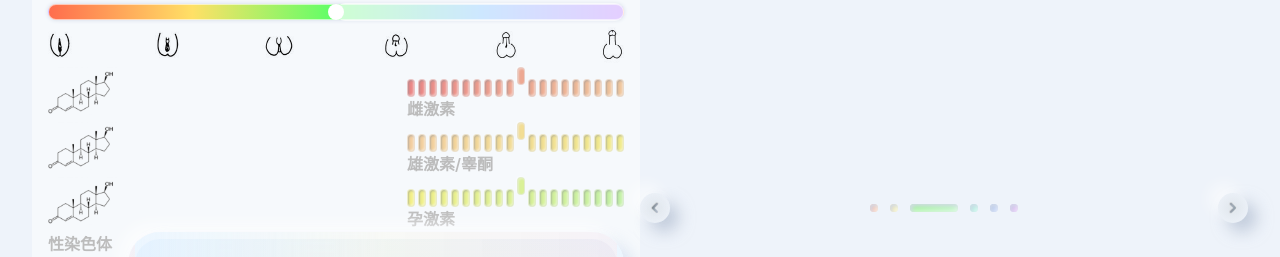
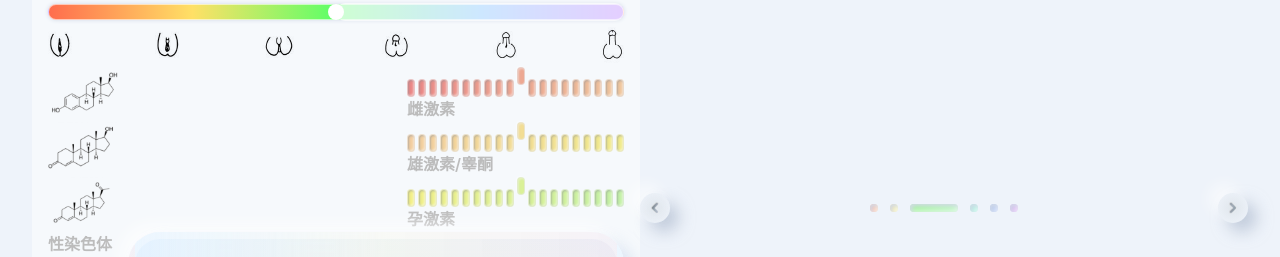
Before and after one commit to WuMianzhi/muu, a Vue app in the folder my-unique-unicorn/: page /physical-traits in a window 1280 px wide. Shown: the part 281-538 px from the top of the page. Built offline with nearby package versions, Linux system fonts and the light colour scheme.

Commit message:
fix: 修正了生理特征中激素所对应的图标

```diff
--- a/my-unique-unicorn/src/components/compose/ImgNumPicker.vue
+++ b/my-unique-unicorn/src/components/compose/ImgNumPicker.vue
@@ -1,7 +1,7 @@
 <template>
   <div class="container">
     <div>
-      <img src="../../assets/img/androgens.svg" alt="androgen" />
+      <img :src="img" :alt="title" />
     </div>
     <div class="selector">
       <BaseProgressPills
--- a/my-unique-unicorn/src/stores/quizStore.ts
+++ b/my-unique-unicorn/src/stores/quizStore.ts
@@ -1,5 +1,8 @@
 // stores/quizStore.ts
 import { defineStore } from "pinia";
+import estrogenImgUrl from "@/assets/img/estrogen.svg"
+import androgensImgUrl from "@/assets/img/androgens.svg"
+import progesteroneImgUrl from "@/assets/img/progesterone.svg"
 
 export const useQuizStore = defineStore("quiz", {
   state: () => ({
@@ -161,21 +164,21 @@ export const useQuizStore = defineStore("quiz", {
           val: 10,
           startColor: [235, 135, 134],
           endColor: [239, 198, 157],
-          img: "../../assets/img/androgens.svg",
+          img: estrogenImgUrl,
         },
         {
           name: "physical.testosterone",
           val: 10,
           startColor: [243, 206, 160],
           endColor: [241, 235, 138],
-          img: "../../assets/img/androgens.svg",
+          img: androgensImgUrl,
         },
         {
           name: "physical.progesterone",
           val: 10,
           startColor: [243, 240, 136],
           endColor: [195, 241, 166],
-          img: "../../assets/img/androgens.svg",
+          img: progesteroneImgUrl,
         },
       ],
       physicalTrailPercent: 50,
--- a/my-unique-unicorn/src/views/PhysiologicalTrait.vue
+++ b/my-unique-unicorn/src/views/PhysiologicalTrait.vue
@@ -10,12 +10,12 @@
       </div>
       <ColorBar v-model:val="quizStore.genderQuiz.physicalTrailPercent" />
       <div class="phy-img-container">
-        <img src="../assets/img/gender_part_1_six.png" alt="" />
-        <img src="../assets/img/gender_part_2_six.png" alt="" />
-        <img src="../assets/img/gender_part_3_six.png" alt="" />
-        <img src="../assets/img/gender_part_4_six.png" alt="" />
-        <img src="../assets/img/gender_part_5_six.png" alt="" />
-        <img src="../assets/img/gender_part_6_six.png" alt="" />
+        <img src="../assets/img/gender_part_1_six.png" alt="0" />
+        <img src="../assets/img/gender_part_2_six.png" alt="1" />
+        <img src="../assets/img/gender_part_3_six.png" alt="2" />
+        <img src="../assets/img/gender_part_4_six.png" alt="3" />
+        <img src="../assets/img/gender_part_5_six.png" alt="4" />
+        <img src="../assets/img/gender_part_6_six.png" alt="5" />
       </div>
     </div>
 
--- a/my-unique-unicorn/vite.config.js
+++ b/my-unique-unicorn/vite.config.js
@@ -12,7 +12,7 @@ export default defineConfig({
     vue(),
     vueDevTools(),
     vueI18n({
-      include: path.resolve(__dirname, './src/locales/**')
+      include: path.resolve(__dirname, './src/locales')
     })
   ],
   resolve: {
```
